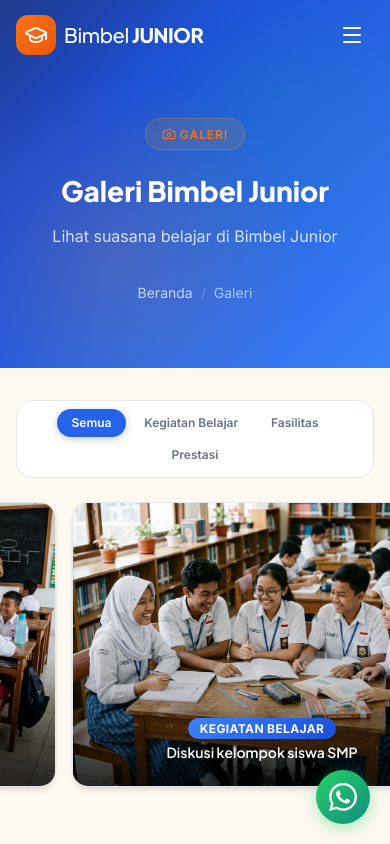
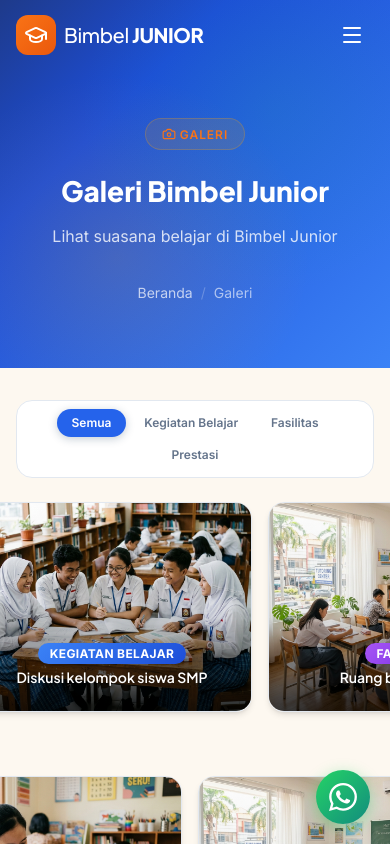
Before and after one commit to doni-wahyudi/bimbel_junior, a React (Vite) app: page /galeri in a window 390 px wide. Shown: the top 844 px of the page. Built offline with nearby package versions, Linux system fonts and the light colour scheme.

Commit message:
Optimize layout responsiveness for mobile devices and fix navbar CTA link

```diff
--- a/src/components/Navbar/Navbar.jsx
+++ b/src/components/Navbar/Navbar.jsx
@@ -100,7 +100,7 @@
             ))}
           </ul>
           <Link
-            to="/hubungi-kami"
+            to="/daftar"
             className="navbar__mobile-cta btn btn-primary btn-lg"
             onClick={() => setIsMobileOpen(false)}
           >
--- a/src/pages/Alumni/AlumniPage.css
+++ b/src/pages/Alumni/AlumniPage.css
@@ -36,7 +36,7 @@
 
 .alumni-grid {
   display: grid;
-  grid-template-columns: repeat(auto-fill, minmax(350px, 1fr));
+  grid-template-columns: repeat(auto-fill, minmax(280px, 1fr));
   gap: var(--space-2xl);
   margin-bottom: var(--space-4xl);
 }
--- a/src/pages/Blog/BlogPage.css
+++ b/src/pages/Blog/BlogPage.css
@@ -36,7 +36,7 @@
 
 .blog-grid {
   display: grid;
-  grid-template-columns: repeat(auto-fill, minmax(320px, 1fr));
+  grid-template-columns: repeat(auto-fill, minmax(280px, 1fr));
   gap: var(--space-2xl);
 }
 
--- a/src/pages/Gallery/GalleryPage.css
+++ b/src/pages/Gallery/GalleryPage.css
@@ -633,6 +633,10 @@
     font-size: var(--text-base);
   }
 
+  .gallery-item {
+    flex: 0 0 280px;
+  }
+
   .gallery-grid {
     grid-template-columns: 1fr 1fr;
     gap: var(--space-md);
```
